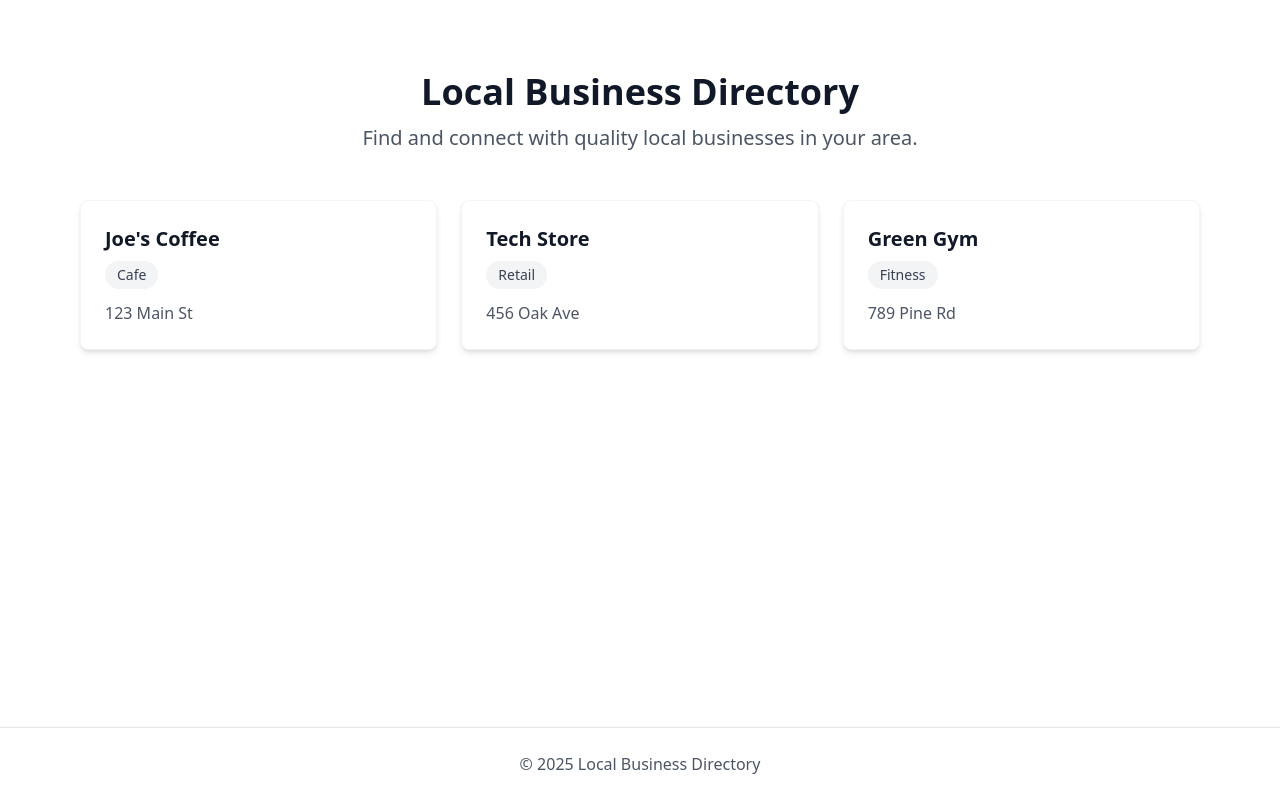
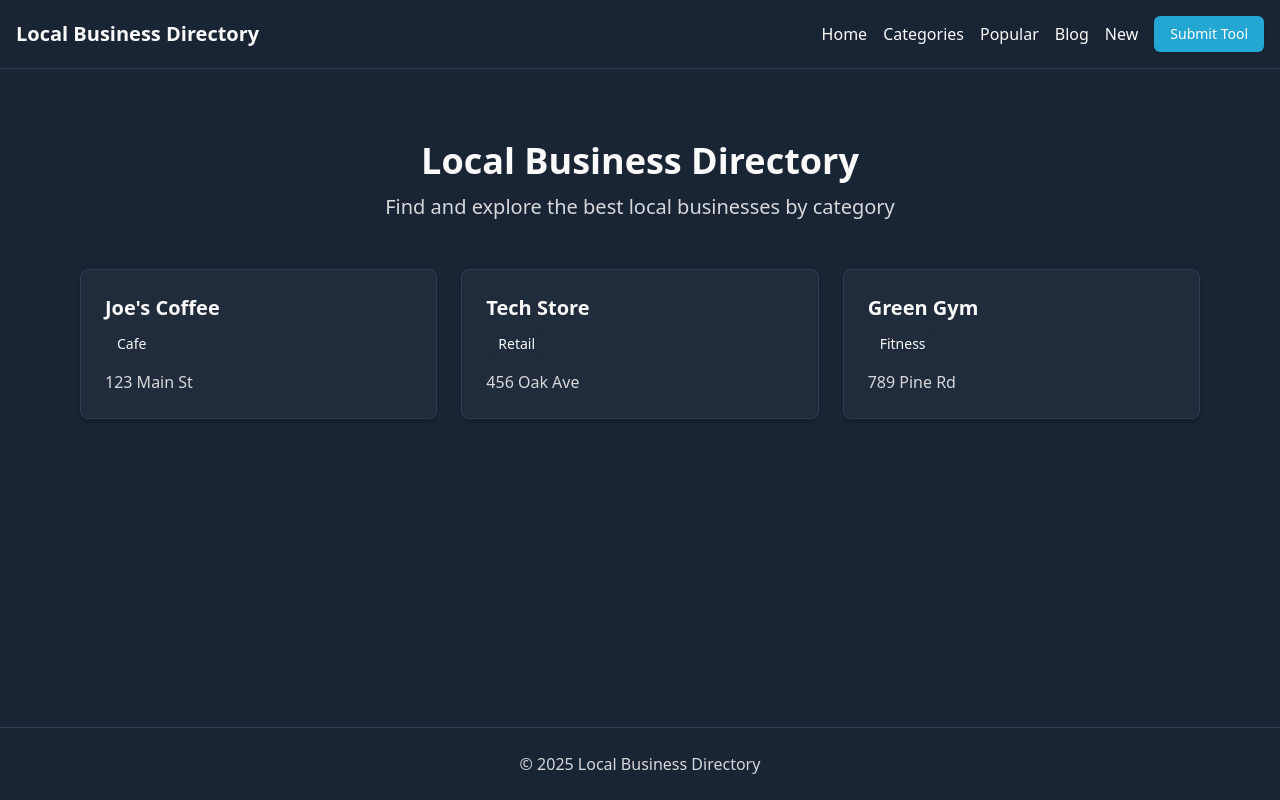
Before and after one commit to jonnyasmith/directory-listing-svelte, a SvelteKit app: page / in a window 1280 px wide. Built offline with nearby package versions, Linux system fonts and the light colour scheme.

Commit message:
Update styles and layout for improved dark mode support and enhance UI consistency across components. Adjust color variables in CSS for better accessibility and visual appeal. Refactor layout and page components to align with new design standards.

```diff
--- a/src/app.css
+++ b/src/app.css
@@ -4,64 +4,64 @@
 
 @layer base {
 	:root {
-    --background: 0 0% 100%;
-    --foreground: 240 10% 3.9%;
-    --muted: 240 4.8% 95.9%;
-    --muted-foreground: 240 3.8% 46.1%;
-    --popover: 0 0% 100%;
-    --popover-foreground: 240 10% 3.9%;
-    --card: 0 0% 100%;
-    --card-foreground: 240 10% 3.9%;
-    --border: 240 5.9% 90%;
-    --input: 240 5.9% 90%;
-    --primary: 240 5.9% 10%;
-    --primary-foreground: 0 0% 98%;
-    --secondary: 240 4.8% 95.9%;
-    --secondary-foreground: 240 5.9% 10%;
-    --accent: 240 4.8% 95.9%;
-    --accent-foreground: 240 5.9% 10%;
+		--background: 215 35% 15%; /* Dark navy blue */
+		--foreground: 0 0% 98%; /* White text */
+		--muted: 215 25% 25%;
+		--muted-foreground: 215 5% 85%;
+		--popover: 215 35% 15%;
+		--popover-foreground: 0 0% 98%;
+		--card: 215 30% 18%; /* Slightly lighter navy */
+		--card-foreground: 0 0% 98%;
+		--border: 215 25% 25%;
+		--input: 215 25% 25%;
+		--primary: 195 71% 48%; /* Light blue accent */
+		--primary-foreground: 0 0% 100%;
+		--secondary: 215 30% 18%;
+		--secondary-foreground: 0 0% 98%;
+		--accent: 195 71% 48%;
+		--accent-foreground: 0 0% 100%;
 		--destructive: 0 72.2% 50.6%;
 		--destructive-foreground: 0 0% 98%;
-    --ring: 240 10% 3.9%;
+		--ring: 195 71% 48%;
 		--radius: 0.5rem;
-	--sidebar-background: 0 0% 98%;
-    --sidebar-foreground: 240 5.3% 26.1%;
-    --sidebar-primary: 240 5.9% 10%;
-    --sidebar-primary-foreground: 0 0% 98%;
-    --sidebar-accent: 240 4.8% 95.9%;
-    --sidebar-accent-foreground: 240 5.9% 10%;
-    --sidebar-border: 220 13% 91%;
-    --sidebar-ring: 217.2 91.2% 59.8%;
+		--sidebar-background: 215 35% 15%;
+		--sidebar-foreground: 0 0% 98%;
+		--sidebar-primary: 195 71% 48%;
+		--sidebar-primary-foreground: 0 0% 100%;
+		--sidebar-accent: 215 25% 25%;
+		--sidebar-accent-foreground: 0 0% 98%;
+		--sidebar-border: 215 25% 25%;
+		--sidebar-ring: 195 71% 48%;
 	}
 
 	.dark {
-    --background: 240 10% 3.9%;
-    --foreground: 0 0% 98%;
-    --muted: 240 3.7% 15.9%;
-    --muted-foreground: 240 5% 64.9%;
-    --popover: 240 10% 3.9%;
+		--background: 215 35% 15%; /* Dark navy blue */
+		--foreground: 0 0% 98%; /* White text */
+		--muted: 215 25% 25%;
+		--muted-foreground: 215 5% 85%;
+		--popover: 215 35% 15%;
 		--popover-foreground: 0 0% 98%;
-    --card: 240 10% 3.9%;
+		--card: 215 30% 18%; /* Slightly lighter navy */
 		--card-foreground: 0 0% 98%;
-    --border: 240 3.7% 15.9%;
-    --input: 240 3.7% 15.9%;
-    --primary: 0 0% 98%;
-    --primary-foreground: 240 5.9% 10%;
-    --secondary: 240 3.7% 15.9%;
+		--border: 215 25% 25%;
+		--input: 215 25% 25%;
+		--primary: 195 71% 48%; /* Light blue accent */
+		--primary-foreground: 0 0% 100%;
+		--secondary: 215 30% 18%;
 		--secondary-foreground: 0 0% 98%;
-    --accent: 240 3.7% 15.9%;
-    --accent-foreground: 0 0% 98%;
+		--accent: 195 71% 48%;
+		--accent-foreground: 0 0% 100%;
 		--destructive: 0 62.8% 30.6%;
 		--destructive-foreground: 0 0% 98%;
-    --ring: 240 4.9% 83.9%;
-	--sidebar-background: 240 5.9% 10%;
-    --sidebar-foreground: 240 4.8% 95.9%;
-    --sidebar-primary: 224.3 76.3% 48%;
+		--ring: 195 71% 48%;
+		--sidebar-background: 215 35% 15%;
+		--sidebar-foreground: 0 0% 98%;
+		--sidebar-primary: 195 71% 48%;
 		--sidebar-primary-foreground: 0 0% 100%;
-    --sidebar-accent: 240 3.7% 15.9%;
-    --sidebar-accent-foreground: 240 4.8% 95.9%;
-    --sidebar-border: 240 3.7% 15.9%;
-    --sidebar-ring: 217.2 91.2% 59.8%;
+		--sidebar-accent: 215 25% 25%;
+		--sidebar-accent-foreground: 0 0% 98%;
+		--sidebar-border: 215 25% 25%;
+		--sidebar-ring: 195 71% 48%;
 	}
 }
 
--- a/src/lib/components/features/business-card/business-card.svelte
+++ b/src/lib/components/features/business-card/business-card.svelte
@@ -11,18 +11,22 @@
 </script>
 
 <article
-	class="bg-white rounded-lg shadow-md hover:shadow-xl transition-all relative duration-300 p-6 h-full border border-gray-100 hover:border-gray-200 hover:-translate-y-1"
+	class="relative h-full rounded-lg border border-border bg-card p-6 shadow-md transition-all duration-300 hover:-translate-y-1 hover:border-primary hover:shadow-xl"
 >
 	<Link href={`${base}/business/${business.slug}`} class="group" aria-label={business.name}>
-		<h2 class="text-xl font-semibold text-gray-900 mb-2 transition-colors">
+		<h2
+			class="mb-2 text-xl font-semibold text-card-foreground transition-colors group-hover:text-primary"
+		>
 			{business.name}
 		</h2>
 		<span class="absolute inset-0"></span>
 	</Link>
-	<div class="inline-block bg-gray-100 text-gray-700 px-3 py-1 rounded-full text-sm mb-3">
+	<div
+		class="mb-3 inline-block rounded-full bg-secondary px-3 py-1 text-sm text-secondary-foreground"
+	>
 		{business.category}
 	</div>
-	<div class="text-gray-600">
+	<div class="text-muted-foreground">
 		{business.address}
 	</div>
 </article>
--- a/src/routes/+layout.svelte
+++ b/src/routes/+layout.svelte
@@ -1,38 +1,57 @@
 <script>
 	import '../app.css';
 	import { page } from '$app/state';
+	import { Button } from '$lib/components/ui/button';
 </script>
 
 <svelte:head>
-	<title>{page.data.title || 'Local Business Directory'}</title>
+	<title>{page.data.title || 'BestLinkedInTools'}</title>
 	<meta
 		name="description"
-		content={page.data.description || 'Find local businesses in your area'}
+		content={page.data.description || 'Find the best LinkedIn tools for your needs'}
 	/>
 	<!-- Open Graph / Facebook -->
 	<meta property="og:type" content="website" />
 	<meta property="og:url" content={page.url.href} />
-	<meta property="og:title" content={page.data.title || 'Local Business Directory'} />
+	<meta property="og:title" content={page.data.title || 'BestLinkedInTools'} />
 	<meta
 		property="og:description"
-		content={page.data.description || 'Find local businesses in your area'}
+		content={page.data.description || 'Find the best LinkedIn tools for your needs'}
 	/>
 	<!-- Twitter -->
 	<meta name="twitter:card" content="summary_large_image" />
-	<meta name="twitter:title" content={page.data.title || 'Local Business Directory'} />
+	<meta name="twitter:title" content={page.data.title || 'BestLinkedInTools'} />
 	<meta
 		name="twitter:description"
-		content={page.data.description || 'Find local businesses in your area'}
+		content={page.data.description || 'Find the best LinkedIn tools for your needs'}
 	/>
 </svelte:head>
 
-<div class="min-h-screen flex flex-col">
-	<main class="flex-1 max-w-7xl mx-auto px-4 py-6 w-full">
+<div class="dark flex min-h-screen flex-col">
+	<header class="border-b border-border bg-background">
+		<div class="mx-auto flex max-w-7xl items-center justify-between px-4 py-4">
+			<div class="text-xl font-bold text-foreground">Local Business Directory</div>
+			<div class="flex items-center space-x-4">
+				<nav>
+					<ul class="flex space-x-4">
+						<li><a href="/" class="text-foreground hover:text-primary">Home</a></li>
+						<li><a href="/categories" class="text-foreground hover:text-primary">Categories</a></li>
+						<li><a href="/popular" class="text-foreground hover:text-primary">Popular</a></li>
+						<li><a href="/blog" class="text-foreground hover:text-primary">Blog</a></li>
+						<li><a href="/new" class="text-foreground hover:text-primary">New</a></li>
+					</ul>
+				</nav>
+				<Button>Submit Tool</Button>
+			</div>
+		</div>
+	</header>
+
+	<main class="mx-auto w-full max-w-7xl flex-1 px-4 py-6">
 		<slot />
 	</main>
 
-	<footer class="py-6 border-t border-gray-200 mt-auto">
-		<div class="max-w-7xl mx-auto px-4 text-center text-gray-600">
+	<footer class="mt-auto border-t border-border py-6">
+		<div class="mx-auto max-w-7xl px-4 text-center text-muted-foreground">
 			<p>© {new Date().getFullYear()} Local Business Directory</p>
 		</div>
 	</footer>
--- a/src/routes/+page.svelte
+++ b/src/routes/+page.svelte
@@ -3,15 +3,15 @@
 	import { BusinessCard } from '$lib/components/features/business-card';
 </script>
 
-<section class="max-w-6xl mx-auto px-4 py-12">
-	<div class="text-center mb-12">
-		<h1 class="text-4xl font-bold text-gray-900 mb-3">Local Business Directory</h1>
-		<p class="text-xl text-gray-600 max-w-2xl mx-auto">
-			Find and connect with quality local businesses in your area.
+<section class="mx-auto max-w-6xl px-4 py-12">
+	<div class="mb-12 text-center">
+		<h1 class="mb-3 text-4xl font-bold text-foreground">Local Business Directory</h1>
+		<p class="mx-auto max-w-2xl text-xl text-muted-foreground">
+			Find and explore the best local businesses by category
 		</p>
 	</div>
 
-	<div class="grid grid-cols-1 sm:grid-cols-2 lg:grid-cols-3 gap-6">
+	<div class="grid grid-cols-1 gap-6 sm:grid-cols-2 lg:grid-cols-3">
 		{#each businesses as business}
 			<BusinessCard {business} />
 		{/each}
```
Lines whose indentation alone changed are shown as unchanged.
